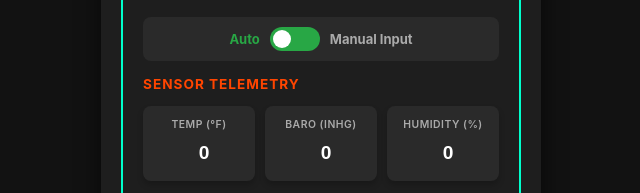
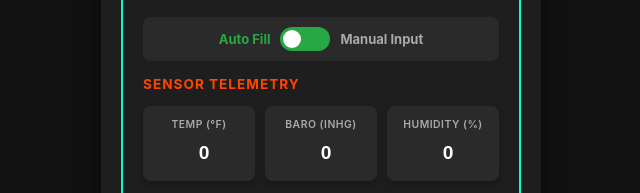
Before and after one commit to curtshansen/weather-station, a plain HTML site: page index.html in a window 1280 px wide. Shown: the part 1477-1670 px from the top of the page, 319-959 px from the left. Drawn offline with Linux system fonts and the light colour scheme; no server answers.

Commit message:
Update index.html

```diff
--- a/index.html
+++ b/index.html
@@ -368,7 +368,7 @@
     <h2>Weather Stats</h2>
 
     <div class="mode-toggle">
-        <span id="autoLabel" style="color: #28a745; font-size: 13px; font-weight: bold;">Auto</span>
+        <span id="autoLabel" style="color: #28a745; font-size: 13px; font-weight: bold;">Auto Fill</span>
         <label class="toggle-switch">
             <input type="checkbox" id="modeToggle" onchange="toggleMode()">
             <span class="slider"></span>
```
